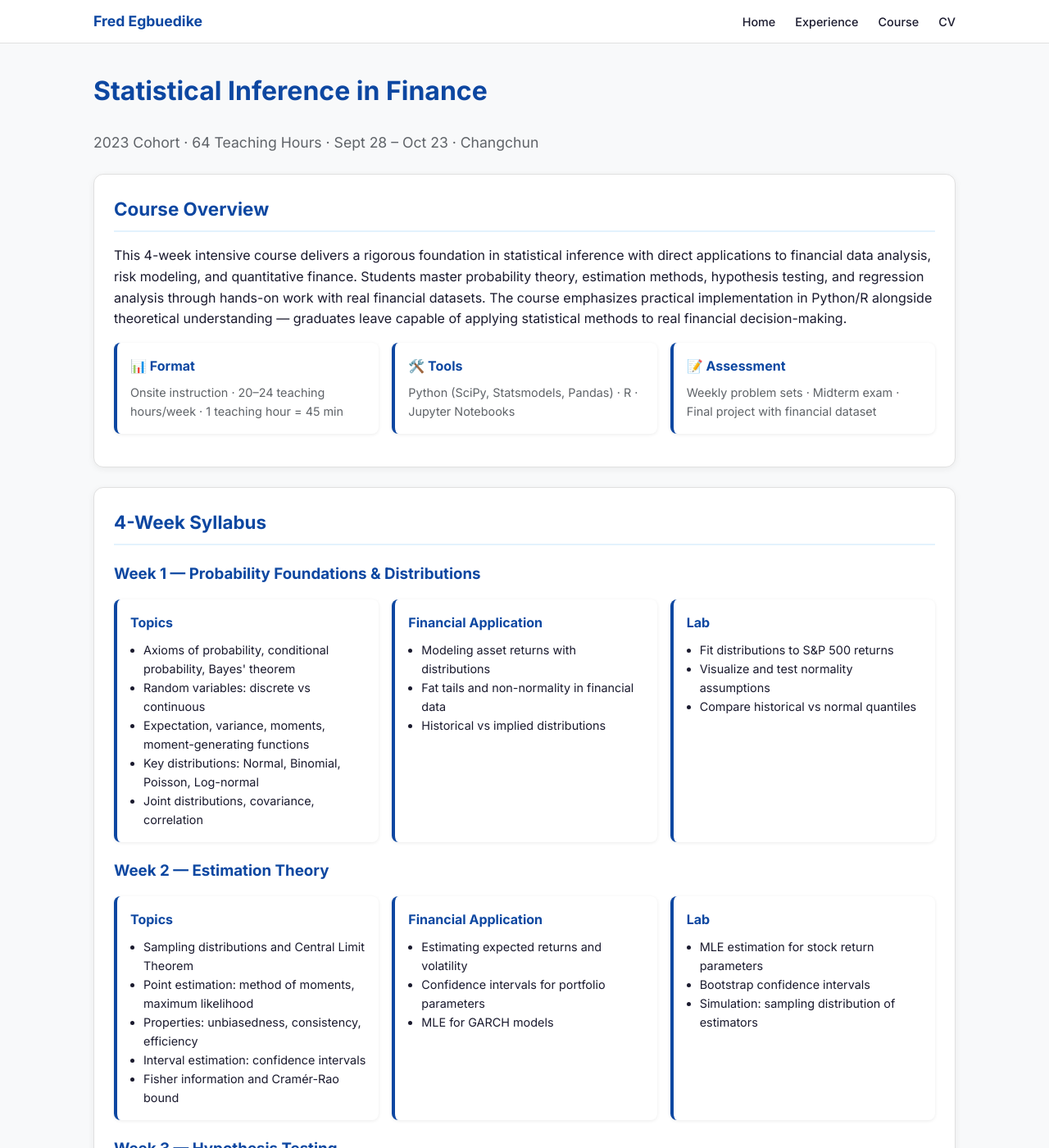
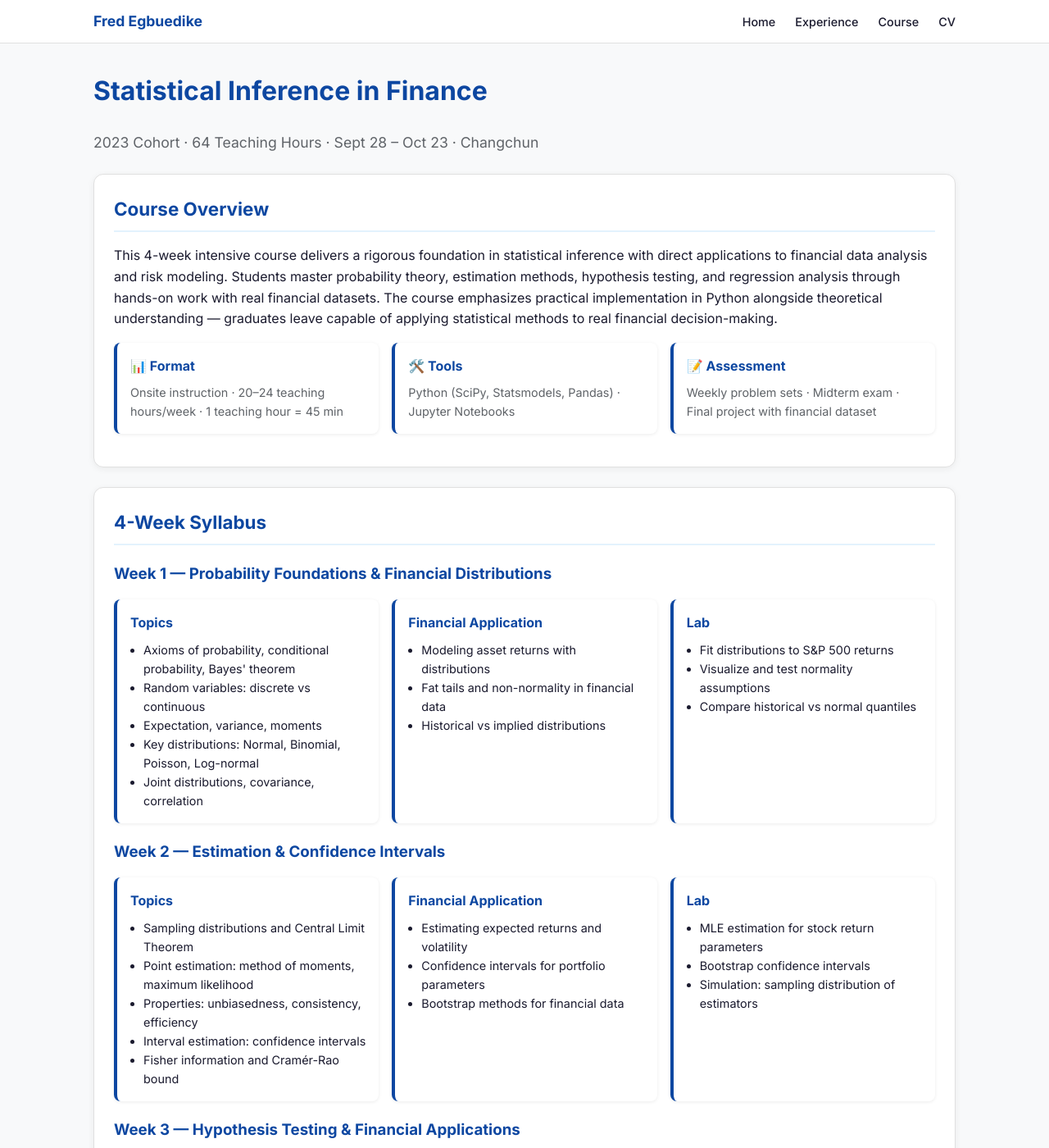
Before and after one commit to Fredilly/financial-engineering-lecturer, a Jekyll site: the page built from course.md, in a window 1280 px wide and 1400 px high. Shown: the whole window at 82% size. Built offline with Jekyll 4.4.1, drawn with Linux system fonts in a browser that asks for light colours; some of the changed text lies outside the part shown.

Commit message:
Update course.md

```diff
--- a/course.md
+++ b/course.md
@@ -8,7 +8,7 @@ title: "Statistical Inference in Finance — Course Outline"
 
 <div class="card">
   <h2>Course Overview</h2>
-  <p>This 4-week intensive course delivers a rigorous foundation in statistical inference with direct applications to financial data analysis, risk modeling, and quantitative finance. Students master probability theory, estimation methods, hypothesis testing, and regression analysis through hands-on work with real financial datasets. The course emphasizes practical implementation in Python/R alongside theoretical understanding — graduates leave capable of applying statistical methods to real financial decision-making.</p>
+  <p>This 4-week intensive course delivers a rigorous foundation in statistical inference with direct applications to financial data analysis and risk modeling. Students master probability theory, estimation methods, hypothesis testing, and regression analysis through hands-on work with real financial datasets. The course emphasizes practical implementation in Python alongside theoretical understanding — graduates leave capable of applying statistical methods to real financial decision-making.</p>
   <div class="course-grid">
     <div class="course-card">
       <h4>📊 Format</h4>
@@ -16,7 +16,7 @@ title: "Statistical Inference in Finance — Course Outline"
     </div>
     <div class="course-card">
       <h4>🛠️ Tools</h4>
-      <p>Python (SciPy, Statsmodels, Pandas) · R · Jupyter Notebooks</p>
+      <p>Python (SciPy, Statsmodels, Pandas) · Jupyter Notebooks</p>
     </div>
     <div class="course-card">
       <h4>📝 Assessment</h4>
@@ -28,14 +28,14 @@ title: "Statistical Inference in Finance — Course Outline"
 <div class="card">
   <h2>4-Week Syllabus</h2>
 
-  <h3 style="margin: 20px 0 12px; color: var(--primary);">Week 1 — Probability Foundations & Distributions</h3>
+  <h3 style="margin: 20px 0 12px; color: var(--primary);">Week 1 — Probability Foundations & Financial Distributions</h3>
   <div class="course-grid">
     <div class="course-card">
       <h4>Topics</h4>
       <ul style="margin-left: 16px; font-size: 0.9rem;">
         <li>Axioms of probability, conditional probability, Bayes' theorem</li>
         <li>Random variables: discrete vs continuous</li>
-        <li>Expectation, variance, moments, moment-generating functions</li>
+        <li>Expectation, variance, moments</li>
         <li>Key distributions: Normal, Binomial, Poisson, Log-normal</li>
         <li>Joint distributions, covariance, correlation</li>
       </ul>
@@ -58,7 +58,7 @@ title: "Statistical Inference in Finance — Course Outline"
     </div>
   </div>
 
-  <h3 style="margin: 20px 0 12px; color: var(--primary);">Week 2 — Estimation Theory</h3>
+  <h3 style="margin: 20px 0 12px; color: var(--primary);">Week 2 — Estimation & Confidence Intervals</h3>
   <div class="course-grid">
     <div class="course-card">
       <h4>Topics</h4>
@@ -75,7 +75,7 @@ title: "Statistical Inference in Finance — Course Outline"
       <ul style="margin-left: 16px; font-size: 0.9rem;">
         <li>Estimating expected returns and volatility</li>
         <li>Confidence intervals for portfolio parameters</li>
-        <li>MLE for GARCH models</li>
+        <li>Bootstrap methods for financial data</li>
       </ul>
     </div>
     <div class="course-card">
@@ -88,7 +88,7 @@ title: "Statistical Inference in Finance — Course Outline"
     </div>
   </div>
 
-  <h3 style="margin: 20px 0 12px; color: var(--primary);">Week 3 — Hypothesis Testing</h3>
+  <h3 style="margin: 20px 0 12px; color: var(--primary);">Week 3 — Hypothesis Testing & Financial Applications</h3>
   <div class="course-grid">
     <div class="course-card">
       <h4>Topics</h4>
@@ -113,12 +113,12 @@ title: "Statistical Inference in Finance — Course Outline"
       <ul style="margin-left: 16px; font-size: 0.9rem;">
         <li>Event study: earnings announcements impact</li>
         <li>Backtesting trading strategies with hypothesis tests</li>
-        <li>Multiple testing corrections on factor models</li>
+        <li>Multiple testing corrections</li>
       </ul>
     </div>
   </div>
 
-  <h3 style="margin: 20px 0 12px; color: var(--primary);">Week 4 — Regression & Applications</h3>
+  <h3 style="margin: 20px 0 12px; color: var(--primary);">Week 4 — Regression, CAPM & Introductory Time-Series Inference</h3>
   <div class="course-grid">
     <div class="course-card">
       <h4>Topics</h4>
@@ -141,12 +141,15 @@ title: "Statistical Inference in Finance — Course Outline"
     <div class="course-card">
       <h4>Lab & Final Project</h4>
       <ul style="margin-left: 16px; font-size: 0.9rem;">
-        <li>Estimate Fama-French 3-factor model on Chinese stock data</li>
+        <li>Estimate CAPM on Chinese stock data</li>
         <li>Final project: independent analysis of financial dataset</li>
         <li>Present findings with statistical justification</li>
       </ul>
     </div>
   </div>
+
+  <h3 style="margin: 20px 0 12px; color: var(--primary);">Optional Advanced Applications</h3>
+  <p style="margin-bottom: 16px; color: var(--text-light);">Depending on student background and pace, selected topics may include: GARCH models, Fama-French 3-factor model, ARMA time series. These are supplementary and not part of the core 64-hour requirement.</p>
 </div>
 
 <div class="card">
```
Also changed, not shown: other parts of course.md (+2 -2 lines).
